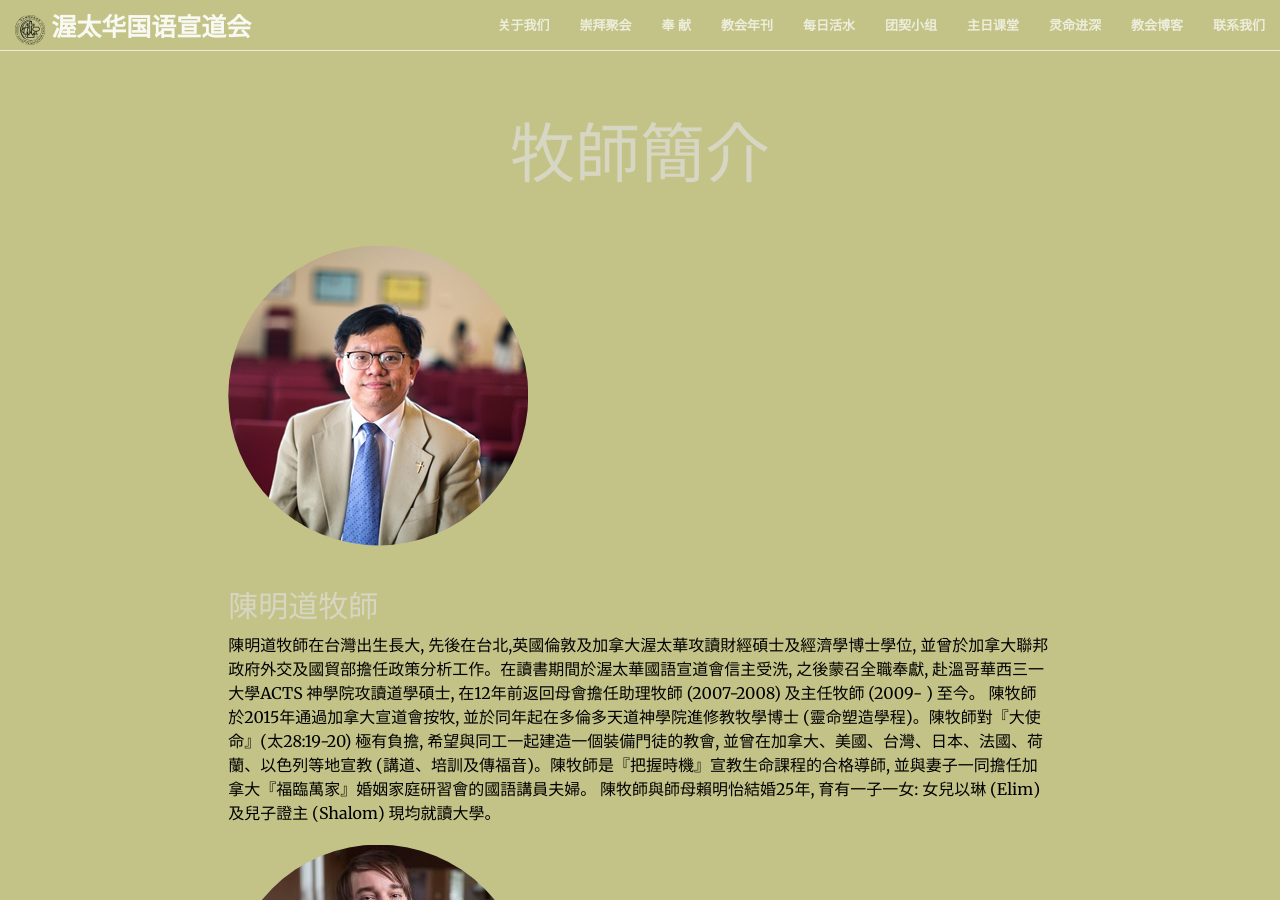
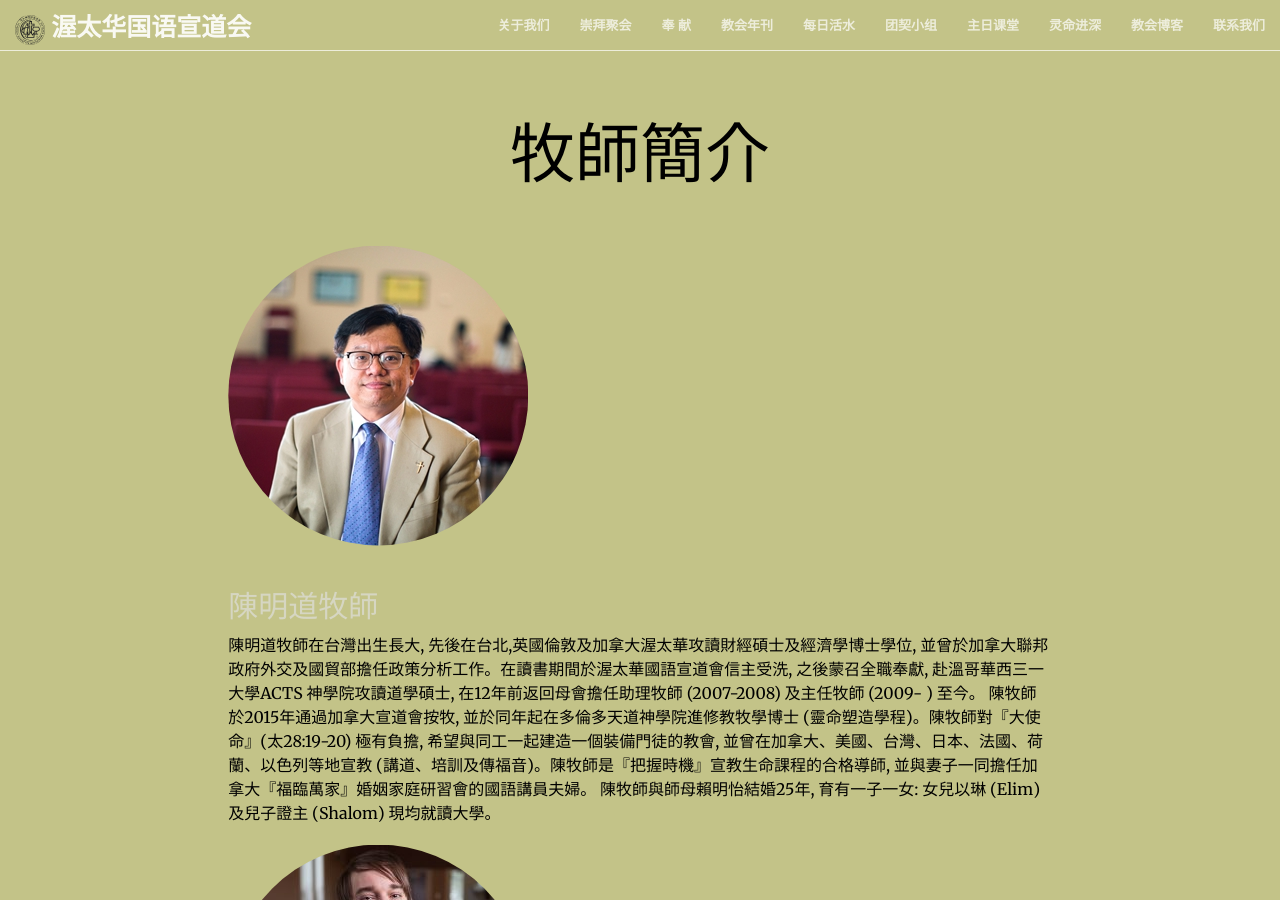
Before and after one commit to JonasYow/ottawaomac, a Jekyll site: the page built from pastor.md, in a window 1280 px wide and 900 px high. Built offline with Jekyll 4.4.1, drawn with Linux system fonts in a browser that asks for light colours; some web fonts are replaced.

Commit message:
Force the color for title

```diff
--- a/_layouts/subpage.html
+++ b/_layouts/subpage.html
@@ -13,7 +13,7 @@
     </header> -->
 
     <section class="col-lg-8 col-lg-offset-2 col-sm-8 col-sm-offset-2">
-            <h1 class="text-center">{{page.title}}</h1>
+            <h1 class="text-center" style="color:black;">{{page.title}}</h1>
         {{ content }}
     </section>
 
```
